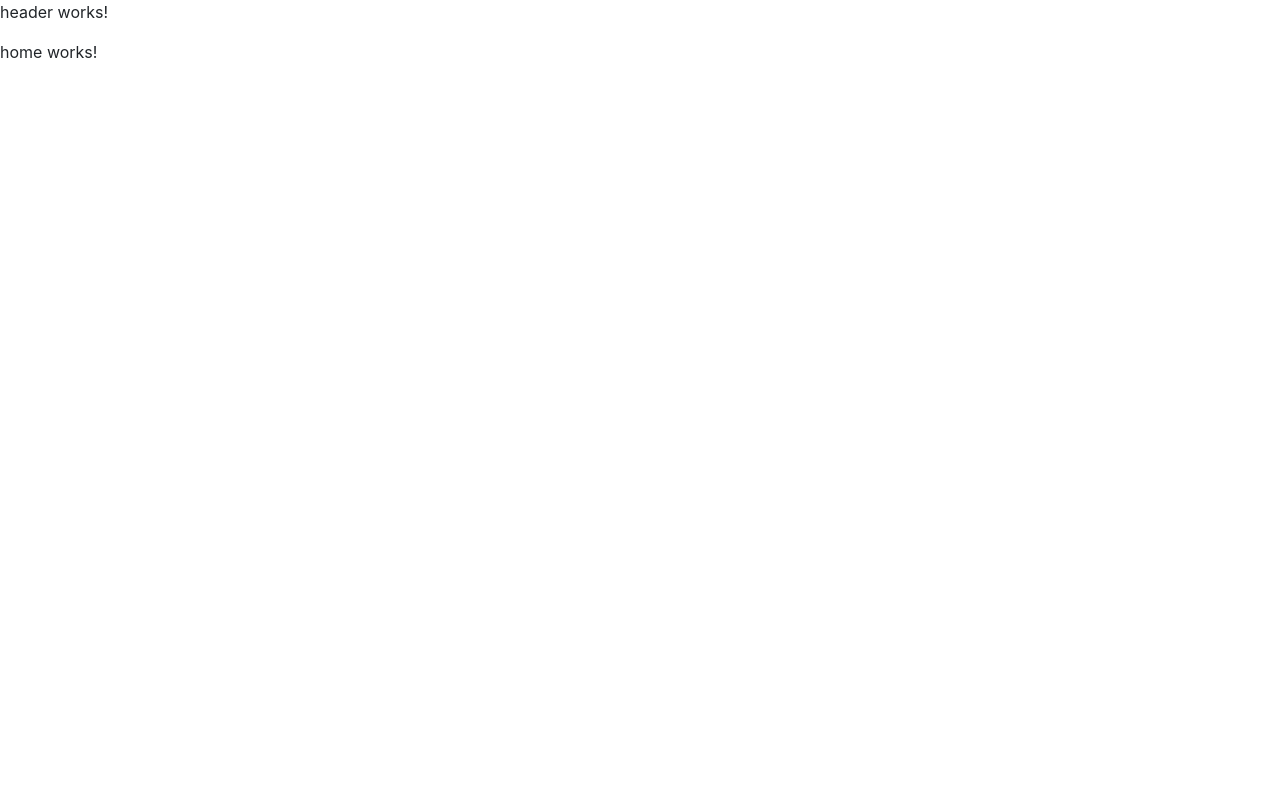
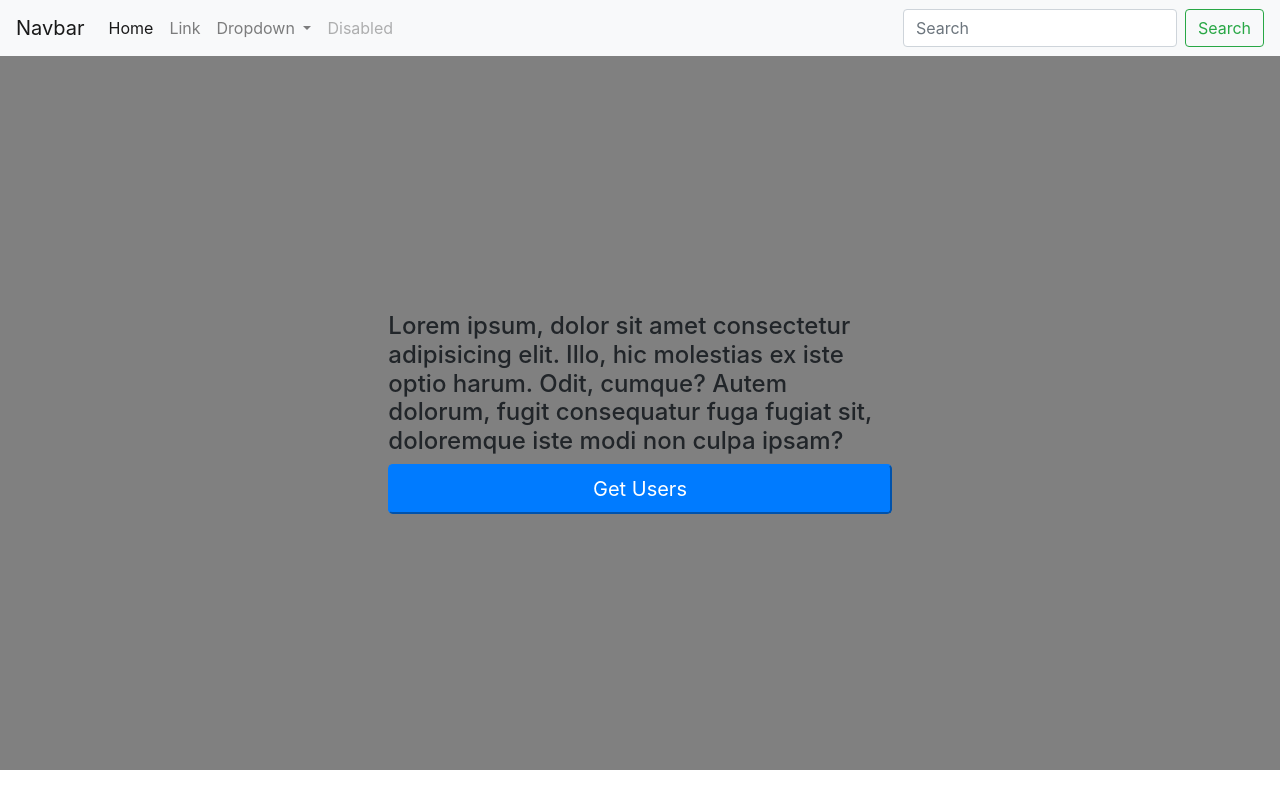
Before and after one commit to ShadmanKhan12/DashboardApp, an Angular app: page / in a window 1280 px wide. Built offline with nearby package versions, Linux system fonts and the light colour scheme.

Commit message:
used free public api to get data and added user data model class and user service file

```diff
--- /dev/null
+++ b/src/app/User.ts
@@ -0,0 +1,26 @@
+export class User{
+    id : any;
+    name : string;
+    username : string;
+    email: string;
+    address: Address;
+    phone : string;
+    website: string;
+    company: Commpany
+}
+export class Address{
+    street: string;
+    suite : string;
+    city : string;
+    zipcode : string;
+    geo : Geo;
+}
+export class Geo{
+    lat : string;
+    lng : string;
+}
+export class Commpany{
+    name : string;
+    catchPhrase: string;
+    bs:string;
+}
--- a/src/app/app.module.ts
+++ b/src/app/app.module.ts
@@ -5,6 +5,7 @@ import { AppRoutingModule } from './app-routing.module';
 import { AppComponent } from './app.component';
 import { HeaderComponent } from './header/header.component';
 import { HomeComponent } from './home/home.component';
+import { HttpClientModule } from '@angular/common/http';
 
 @NgModule({
   declarations: [
@@ -14,7 +15,8 @@ import { HomeComponent } from './home/home.component';
   ],
   imports: [
     BrowserModule,
-    AppRoutingModule
+    AppRoutingModule,
+    HttpClientModule
   ],
   providers: [],
   bootstrap: [AppComponent]
--- a/src/app/header/header.component.html
+++ b/src/app/header/header.component.html
@@ -1 +1,35 @@
-<p>header works!</p>
+<nav class="navbar navbar-expand-lg navbar-light bg-light">
+        <a class="navbar-brand" href="#">Navbar</a>
+        <button class="navbar-toggler" type="button" data-toggle="collapse" data-target="#navbarSupportedContent" aria-controls="navbarSupportedContent" aria-expanded="false" aria-label="Toggle navigation">
+          <span class="navbar-toggler-icon"></span>
+        </button>
+
+        <div class="collapse navbar-collapse" id="navbarSupportedContent">
+          <ul class="navbar-nav mr-auto">
+            <li class="nav-item active">
+              <a class="nav-link" href="#">Home <span class="sr-only">(current)</span></a>
+            </li>
+            <li class="nav-item">
+              <a class="nav-link" href="#">Link</a>
+            </li>
+            <li class="nav-item dropdown">
+              <a class="nav-link dropdown-toggle" href="#" id="navbarDropdown" role="button" data-toggle="dropdown" aria-haspopup="true" aria-expanded="false">
+                Dropdown
+              </a>
+              <div class="dropdown-menu" aria-labelledby="navbarDropdown">
+                <a class="dropdown-item" href="#">Action</a>
+                <a class="dropdown-item" href="#">Another action</a>
+                <div class="dropdown-divider"></div>
+                <a class="dropdown-item" href="#">Something else here</a>
+              </div>
+            </li>
+            <li class="nav-item">
+              <a class="nav-link disabled" href="#">Disabled</a>
+            </li>
+          </ul>
+          <form class="form-inline my-2 my-lg-0">
+            <input class="form-control mr-sm-2" type="search" placeholder="Search" aria-label="Search">
+            <button class="btn btn-outline-success my-2 my-sm-0" type="submit">Search</button>
+          </form>
+        </div>
+      </nav>
--- a/src/app/home/home.component.css
+++ b/src/app/home/home.component.css
@@ -0,0 +1,5 @@
+.home-section{
+    background: grey;
+    padding-top: 20%;
+    padding-bottom: 20%;
+}
--- a/src/app/home/home.component.html
+++ b/src/app/home/home.component.html
@@ -1 +1,40 @@
-<p>home works!</p>
+<section class="home-section">
+    <div class="d-flex mx-auto flex-column col-lg-5">
+        <h4>Lorem ipsum, dolor sit amet consectetur adipisicing elit. Illo, hic molestias ex iste optio harum. Odit,
+            cumque? Autem dolorum, fugit consequatur fuga fugiat sit, doloremque iste modi non culpa ipsam?</h4>
+        <button class="btn-lg btn-primary" (click)="getUsers()">Get Users</button>
+    </div>
+</section>
+<section class="second-section" *ngIf="users">
+    <div class="container" id="users">
+        <div class="row">
+            <div class="col-log-12 table-responsive">
+
+                <table class="table">
+                    <thead>
+                        <tr>
+                            <th scope="col">#</th>
+                            <th scope="col">Name</th>
+                            <th scope="col">UserName</th>
+                            <th scope="col">Phone</th>
+                            <th scope="col">Website</th>
+                            <th scope="col">Company</th>
+                            <th scope="col">Action</th>
+                        </tr>
+                    </thead>
+                    <tbody>
+                        <tr *ngFor="let customer of users; let i = index">
+                            <td>{{i+1}}</td>
+                            <td><a (click)="show(customer)" title="Get User Company Details">{{customer.name}}</a></td>
+                            <td>{{customer.username}}</td>
+                            <td>{{customer.phone}}</td>
+                            <td>{{customer.website}}</td>
+                            <td>{{customer.company.name}}</td>
+                            <td><button class="btn btn-primary" (click)=delete(customer)>Delete</button> </td>
+                        </tr>
+                    </tbody>
+                </table>
+            </div>
+        </div>
+    </div>
+</section>
--- a/src/app/home/home.component.ts
+++ b/src/app/home/home.component.ts
@@ -1,4 +1,6 @@
 import { Component, OnInit } from '@angular/core';
+import { UserService } from '../user.service';
+import { User } from '../User';
 
 @Component({
   selector: 'app-home',
@@ -6,10 +8,19 @@ import { Component, OnInit } from '@angular/core';
   styleUrls: ['./home.component.css']
 })
 export class HomeComponent implements OnInit {
-
-  constructor() { }
+  users: User[];
+  constructor(private userService : UserService) { }
 
   ngOnInit() {
+
+  }
+  getUsers(){
+    this.userService.getUsers().subscribe(data=>{
+    this.users = data;
+      })
+  }
+  deleteUser(user : any){
+    this.users = this.users.filter(m=>m.id != user.id);
   }
 
 }
--- /dev/null
+++ b/src/app/user.service.ts
@@ -0,0 +1,16 @@
+import { Injectable } from '@angular/core';
+import { HttpClient} from '@angular/common/http';
+import { Observable } from 'rxjs';
+
+@Injectable({
+  providedIn: 'root'
+})
+export class UserService {
+
+  constructor(private http: HttpClient) { }
+
+  getUsers():Observable<any>{
+    const url ="https://jsonplaceholder.typicode.com/users";
+    return this.http.get(url);
+  }
+}
```
Also changed, not shown: 1 other file (tests, documents, lock files or other folders).
